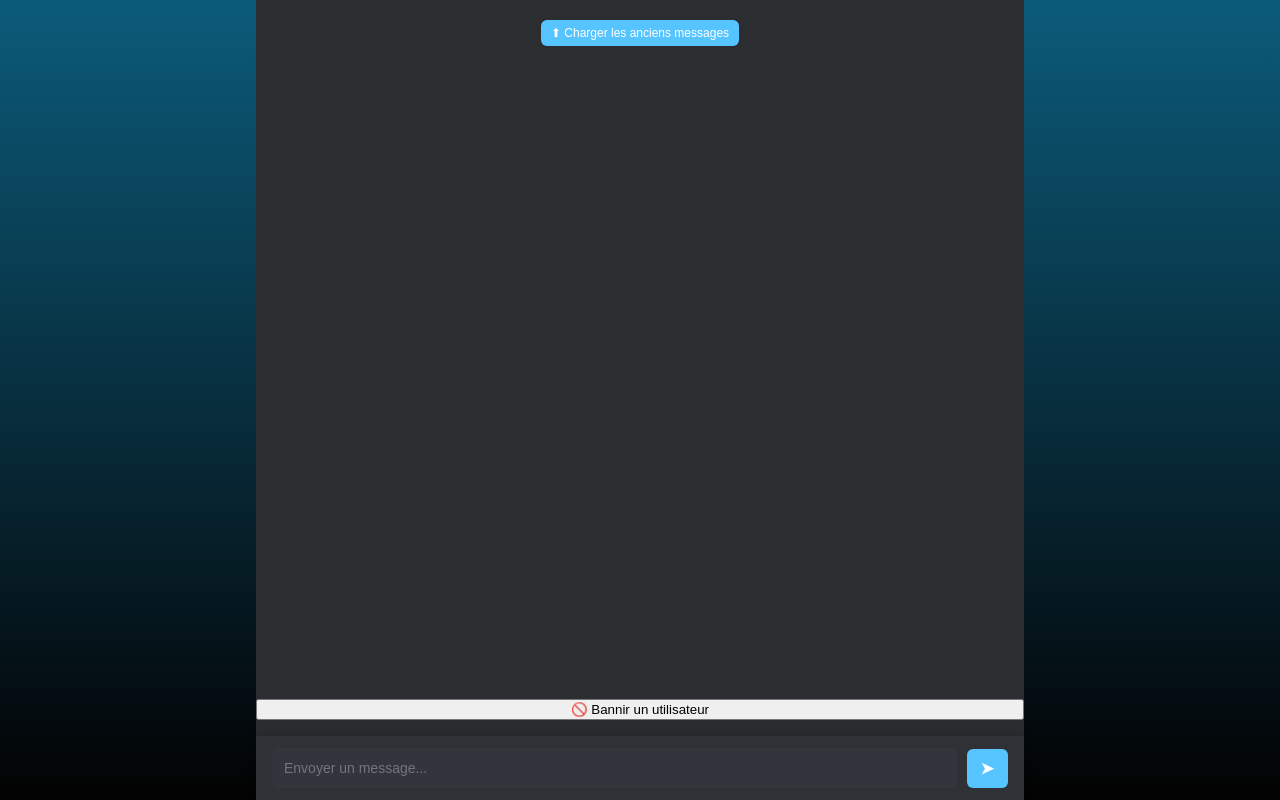
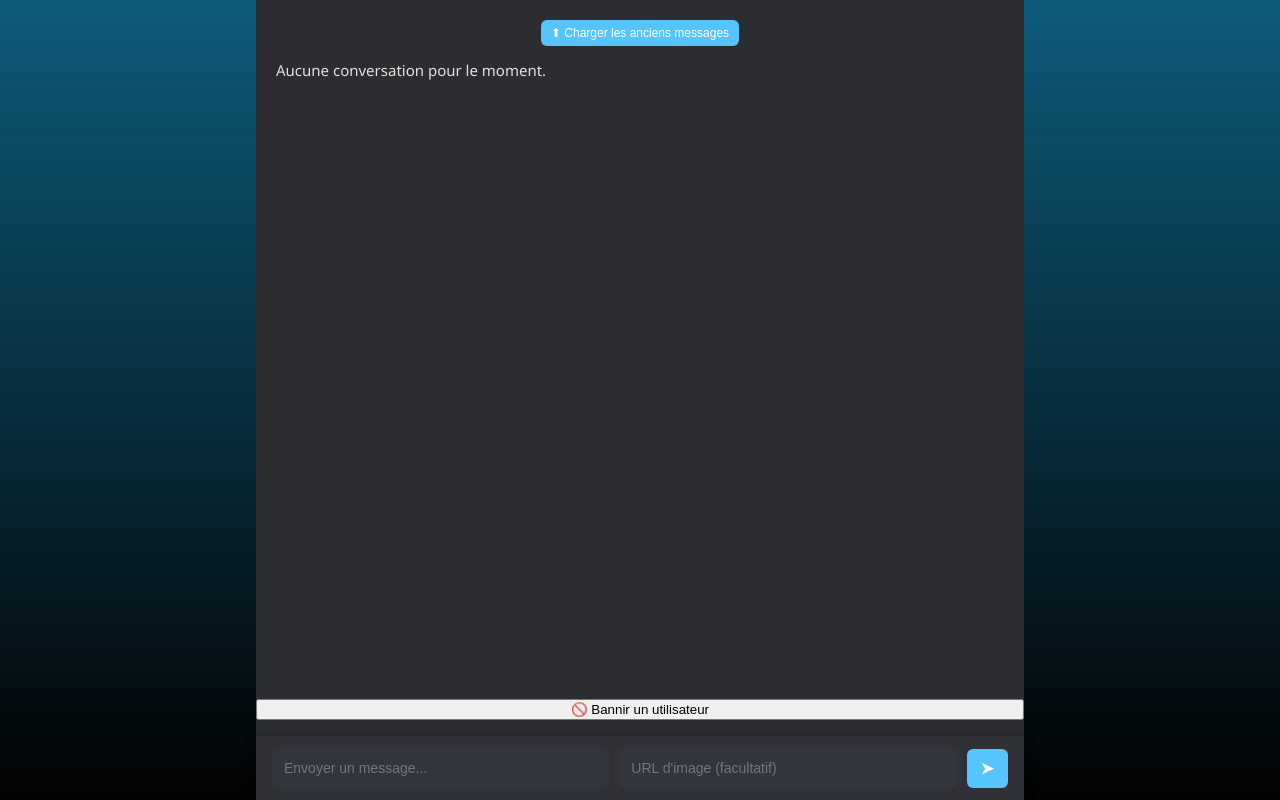
Before and after one commit to lebaron567/message-room, a Vue app: page /channels/1 in a window 1280 px wide. Built offline with nearby package versions, Linux system fonts and the light colour scheme.

Commit message:
rerajout des fonction que on avais deja mi mais qui avais disparus

```diff
--- a/src/components/MessageHistory.vue
+++ b/src/components/MessageHistory.vue
@@ -96,12 +96,26 @@ const moderate = async (timestamp, author) => {
       :class="['message', msg.author === authStore.user?.username ? 'right' : 'left']"
     >
       <strong>{{ msg.author || 'Utilisateur' }}</strong>
+
       <template v-if="msg.content?.type === 'Image'">
         <img :src="msg.content.value" alt="image" />
       </template>
       <template v-else>
         {{ msg.content?.value || msg.content }}
       </template>
+
+      <!-- Bouton visible uniquement si l'utilisateur est créateur du salon -->
+      <button
+        v-if="creator === authStore.user?.username"
+        class="moderate-button"
+        @click="moderate(msg.timestamp, msg.author)"
+      >
+        ✏️ Modérer
+      </button>
+    </div>
+
+      <div v-if="messages.length === 0" class="no-messages">
+        Aucune conversation pour le moment.
       </div>
     </div>
 
@@ -184,4 +198,18 @@ button {
 button:hover {
   background-color: #4752c4;
 }
+
+.moderate-button {
+  margin-top: 6px;
+  align-self: flex-end;
+  background-color: transparent;
+  color: #ccc;
+  border: none;
+  font-size: 12px;
+  cursor: pointer;
+}
+
+.moderate-button:hover {
+  color: #ff5e5e;
+}
 </style>
--- a/src/components/MessageInput.vue
+++ b/src/components/MessageInput.vue
@@ -41,20 +41,31 @@ const route = useRoute()
 const emit = defineEmits(['messageSent'])
 
 const handleSend = async () => {
-  if (!messageText.value.trim()) return
+  const channelId = route.params.id
 
-  const channelId = route.params.id
-  const msg = {
-    type: 'Text',
-    value: messageText.value
+  // Envoi message texte
+  if (messageText.value.trim()) {
+    const textMsg = {
+      type: 'Text',
+      value: messageText.value
+    }
+    await sendMessage(channelId, textMsg, token.value)
+    emit('messageSent', textMsg)
+    messageText.value = ''
   }
 
-  await sendMessage(channelId, msg, token.value)
-  await sendMessage(channelId, msg, token.value)
+  // Envoi image si présente
+  if (imageUrl.value.trim()) {
+    const imageMsg = {
+      type: 'Image',
+      value: imageUrl.value
+    }
+    await sendMessage(channelId, imageMsg, token.value)
+    emit('messageSent', imageMsg)
+    imageUrl.value = ''
+  }
+}
 
-  messageText.value = ''
-  imageUrl.value = ''
-}
 </script>
 
 
@@ -64,6 +75,11 @@ const handleSend = async () => {
       v-model="messageText"
       @keyup.enter="handleSend"
       placeholder="Envoyer un message..."
+    />
+    <input
+      v-model="imageUrl"
+      @keyup.enter="handleSend"
+      placeholder="URL d'image (facultatif)"
     />
     <button @click="handleSend">➤</button>
   </div>
```
Lines whose indentation alone changed are shown as unchanged.
